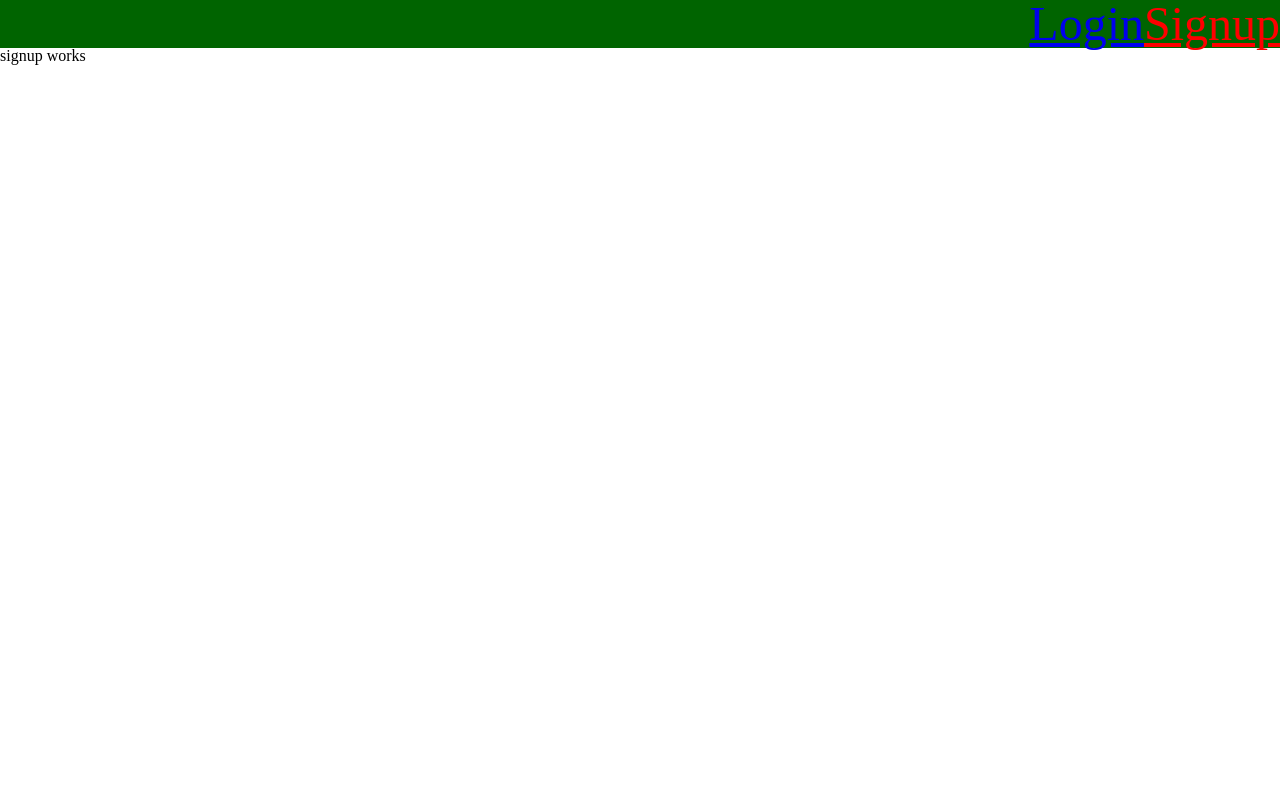
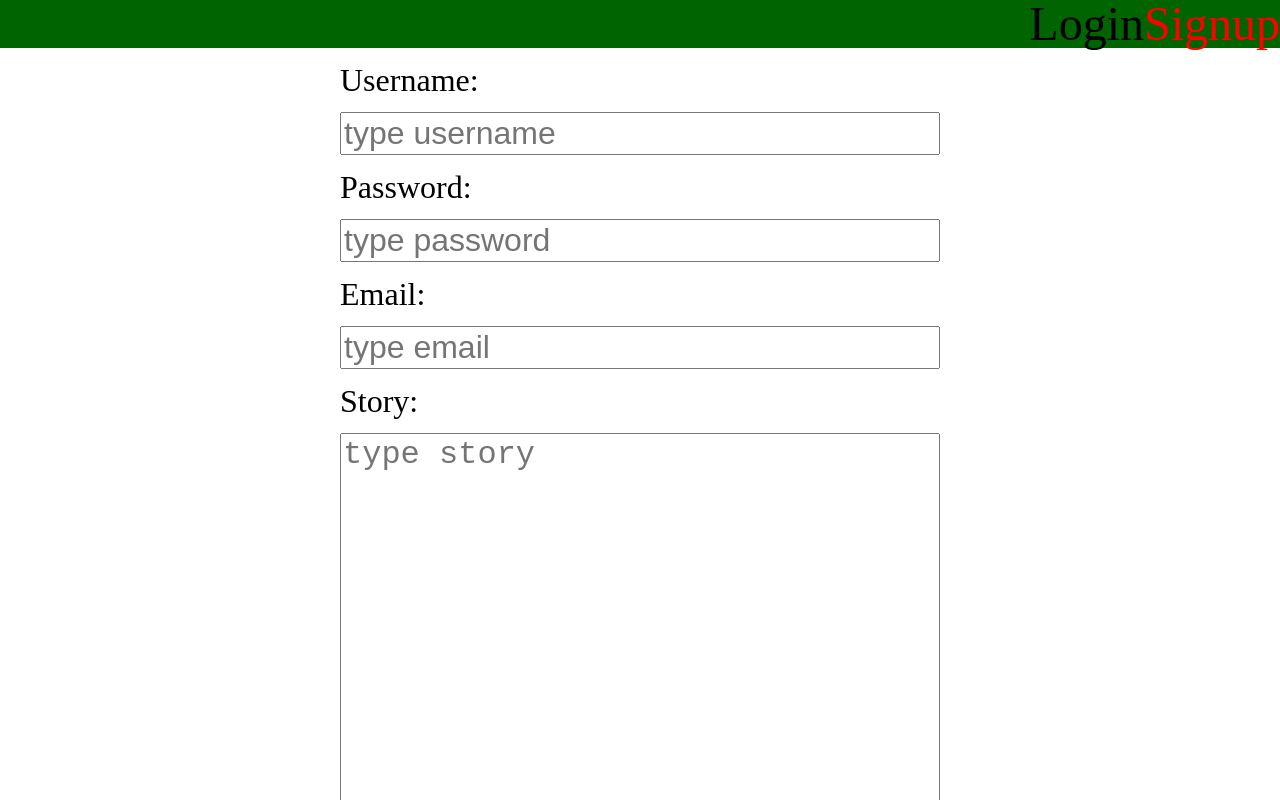
Before and after one commit to BW-Refugee-Stories-3/React, a React (Create React App) app in the folder refugee/: page /signup in a window 1280 px wide. Shown: the top 800 px of the page. Built offline with nearby package versions, Linux system fonts and the light colour scheme.

Commit message:
Implement signup component

```diff
--- a/refugee/package.json
+++ b/refugee/package.json
@@ -17,7 +17,8 @@
     "reactstrap": "^8.2.0",
     "redux": "^4.0.5",
     "redux-thunk": "^2.3.0",
-    "styled-components": "^4.4.1"
+    "styled-components": "^4.4.1",
+    "yup": "^0.28.0"
   },
   "scripts": {
     "start": "react-scripts start",
--- a/refugee/src/App.css
+++ b/refugee/src/App.css
@@ -1,48 +1,3 @@
-/* http://meyerweb.com/eric/tools/css/reset/
-   v2.0 | 20110126
-   License: none (public domain)
-*/
-
-html, body, div, span, applet, object, iframe,
-h1, h2, h3, h4, h5, h6, p, blockquote, pre,
-a, abbr, acronym, address, big, cite, code,
-del, dfn, em, img, ins, kbd, q, s, samp,
-small, strike, strong, sub, sup, tt, var,
-b, u, i, center,
-dl, dt, dd, ol, ul, li,
-fieldset, form, label, legend,
-table, caption, tbody, tfoot, thead, tr, th, td,
-article, aside, canvas, details, embed,
-figure, figcaption, footer, header, hgroup,
-menu, nav, output, ruby, section, summary,
-time, mark, audio, video {
-	margin: 0;
-	padding: 0;
-	border: 0;
-	font-size: 100%;
-	font: inherit;
-	vertical-align: baseline;
+.error {
+  color: red;
 }
-/* HTML5 display-role reset for older browsers */
-article, aside, details, figcaption, figure,
-footer, header, hgroup, menu, nav, section {
-	display: block;
-}
-body {
-	line-height: 1;
-}
-ol, ul {
-	list-style: none;
-}
-blockquote, q {
-	quotes: none;
-}
-blockquote:before, blockquote:after,
-q:before, q:after {
-	content: '';
-	content: none;
-}
-table {
-	border-collapse: collapse;
-	border-spacing: 0;
-}
--- a/refugee/src/components/Navigation/Navagation.js
+++ b/refugee/src/components/Navigation/Navagation.js
@@ -11,7 +11,6 @@ const Text = styled.span`
 export default function Navagation() {
   return (
     <div className="nav">
-      <btn />
       <Text>
         <NavLink activeClassName="active" to="/login">Login</NavLink>
       </Text>
--- a/refugee/src/components/Navigation/Navagation.scss
+++ b/refugee/src/components/Navigation/Navagation.scss
@@ -5,6 +5,6 @@
   background: darkgreen;
 }
 
-.active {
+a.active {
   color: red;
 }
--- a/refugee/src/components/Navigation/Signup/Signup.js
+++ b/refugee/src/components/Navigation/Signup/Signup.js
@@ -1,7 +1,90 @@
 import React from "react";
+import { Formik, Form, Field, ErrorMessage } from "formik";
+import * as Yup from "yup";
+import axios from "axios";
+import "./Signup.scss";
+import { baseUrl } from "../../../util";
+// {
+//     "email": "user@website.com" // must be a valid email
+//     "story": "I want to be an admin very badly pls let me" // must be a string, max length 328 characters long
+//     "username": "refugeeAdmin" // must be at least 4 charaters long
+//     "password": "aPassword" // must be at least 6 charaters long
+// }
+export default function Signup() {
+  async function handleSubmit(form) {
+    try {
+      const res = await axios.post(`${baseUrl}/api/register`, form);
+      return res;
+    } catch (err) {
+      console.error(err);
+    }
+  }
 
-export default function Signup() {
-  return <div>
-      signup works
-  </div>
+  return (
+    <div className="signup">
+      <Formik
+        initialValues={{ username: "", password: "", email: "", story: "" }}
+        validationSchema={Yup.object({
+          username: Yup.string()
+            .min(4, "Must be 4 characters or more")
+            .required("Required"),
+          password: Yup.string()
+            .min(6, "Must be 6 characters or more")
+            .required("Required"),
+          email: Yup.string()
+            .email()
+            .required("Required"),
+          story: Yup.string()
+            .max(328, "Must be 328  characters or less")
+            .required("Required")
+        })}
+        onSubmit={(values, { resetForm }) => {
+          handleSubmit(values).then(res => {
+            resetForm();
+          });
+        }}
+      >
+        {({ isSubmitting }) => (
+          <Form className="signup form">
+            <label htmlFor="username">username: </label>
+            <Field
+              id="username"
+              type="text"
+              name="username"
+              placeholder="type username"
+            />
+            <ErrorMessage name="username" className="error" component="div" />
+            <label htmlFor="password">password: </label>
+            <Field
+              autoComplete="off"
+              id="password"
+              type="password"
+              name="password"
+              placeholder="type password"
+            />
+            <ErrorMessage name="password" className="error" component="div" />
+            <label htmlFor="email">email: </label>
+            <Field
+              id="email"
+              type="email"
+              name="email"
+              placeholder="type email"
+            />
+            <ErrorMessage name="email" className="error" component="div" />
+            <label htmlFor="story">story: </label>
+            <Field
+              id="story"
+              as="textarea"
+              name="story"
+              placeholder="type story"
+            />
+            <ErrorMessage name="story" className="error" component="div" />
+            <button type="submit" className="submit" disabled={isSubmitting}>
+              Submit
+            </button>
+          </Form>
+        )}
+      </Formik>
+    </div>
+  );
 }
--- /dev/null
+++ b/refugee/src/components/Navigation/Signup/Signup.scss
@@ -0,0 +1,27 @@
+.signup {
+  min-height: 100vh;
+
+  > .form {
+    display: flex;
+    flex-direction: column;
+    max-width: 600px;
+    margin: 0 auto;
+    font-size: 2rem;
+    text-transform: capitalize;
+    > label {
+      margin: 1rem 0;
+    }
+
+    > input,
+    textarea {
+      font-size: 2rem;
+    }
+    > textarea {
+      min-height: 500px;
+    }
+    > .submit {
+      margin: 1rem auto;
+      width: 200px;
+    }
+  }
+}
--- a/refugee/src/index.css
+++ b/refugee/src/index.css
@@ -128,6 +128,11 @@ table {
   border-spacing: 0;
 }
 
+a {
+  text-decoration: none;
+}
+a:link,
+a:hover,
 a:active,
 a:visited {
   color: #000;
--- /dev/null
+++ b/refugee/src/util/config.js
@@ -0,0 +1 @@
+export const baseUrl = "https://refugee-stories-build-week.com";
--- /dev/null
+++ b/refugee/src/util/index.js
@@ -0,0 +1 @@
+export * from "./config";
```
Also changed, not shown: refugee/public/manifest.json, 1 other file (tests, documents, lock files or other folders).
